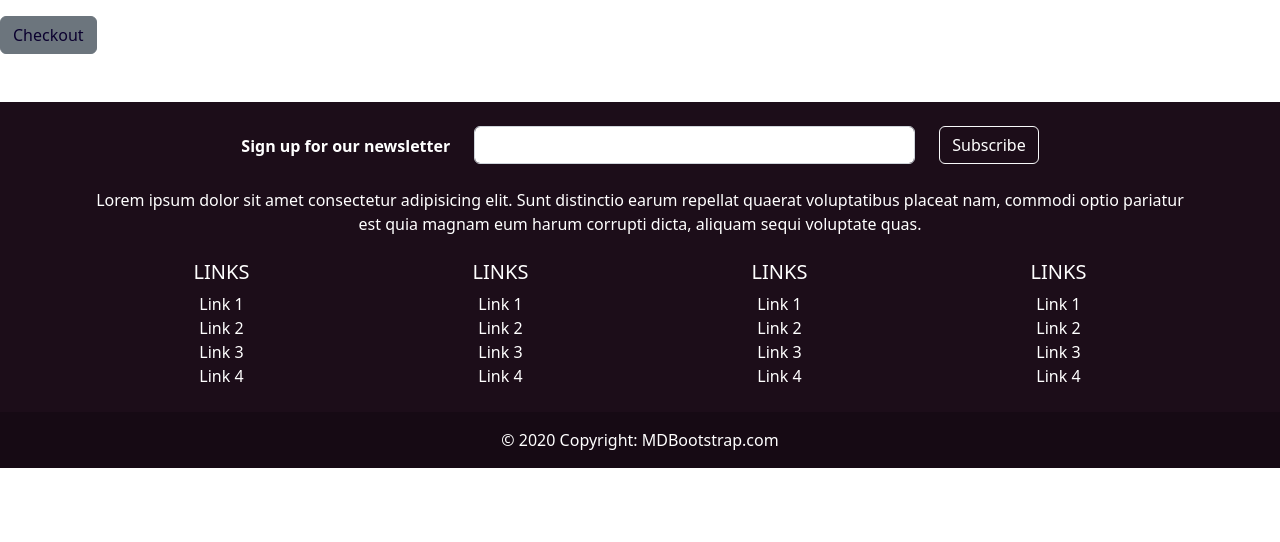
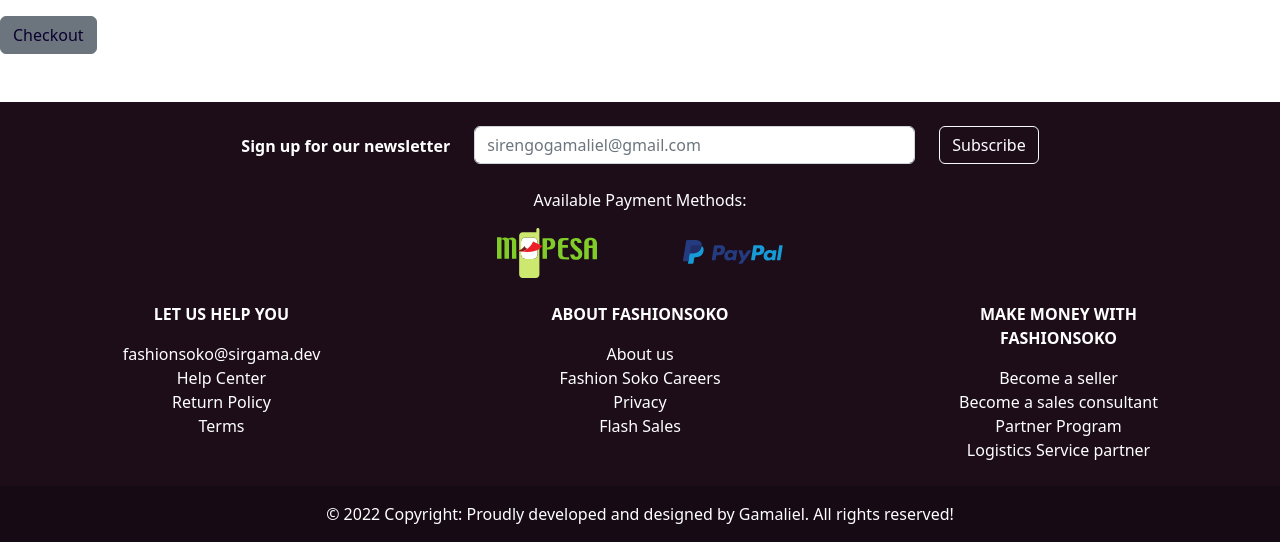
Before and after one commit to sirgama/fashionsoko, a Django app: page /shop/cart/ in a window 1280 px wide. Shown: the part 260-802 px from the top of the page. Before the commit the page ends 728 px from the top, so only its background shows below. Run offline with Django 4.2, Linux system fonts and the light colour scheme; a user stored in the database is signed in; data comes from the database, SQL or seed files in the repository; both versions use the stored data as it was after the commit; data that the repository does not hold is empty; some libraries are stand-ins or nearby versions.

Commit message:
fix text on footer and mpesa & paypal vectors

```diff
--- a/shop/templates/shop/footer.html
+++ b/shop/templates/shop/footer.html
@@ -21,7 +21,7 @@
             <div class="col-md-5 col-12">
               <!-- Email input -->
               <div class="form-outline form-white mb-4">
-                <input type="email" id="form5Example2" class="form-control text-white" />
+                <input type="email" id="form5Example2" placeholder="{{request.user.email}}" class="form-control text-white" />
                 <!-- <label class="form-label text-white" for="form5Example2">Email address</label> -->
               </div>
             </div>
@@ -46,11 +46,12 @@
       <!-- Section: Text -->
       <section class="mb-4 text-white">
         <p class="text-white">
-          Lorem ipsum dolor sit amet consectetur adipisicing elit. Sunt
-          distinctio earum repellat quaerat voluptatibus placeat nam,
-          commodi optio pariatur est quia magnam eum harum corrupti dicta,
-          aliquam sequi voluptate quas.
+          Available Payment Methods:
         </p>
+        <div class="row d.flex justify-content-center align-items-center">
+            <div class="col-2"><img src="{% static 'images/mpesa.svg' %}" class="img-fluid" height="100" width="100" alt=""></div>
+            <div class="col-2"><img src="{% static 'images/PayPal.svg' %}" class="img-fluid" height="100" width="100" alt=""></div>
+        </div>
       </section>
       <!-- Section: Text -->
 
@@ -61,20 +62,41 @@
         <div class="row">
           <!--Grid column-->
           <div class="col-lg-3 col-md-6 mb-4 mb-md-0 text-white">
-            <h5 class="text-uppercase text-white">Links</h5>
+            <p class="text-uppercase fw-bold text-white">Let us help you</p>
 
             <ul class="list-unstyled mb-0">
               <li>
-                <a href="#!" class="text-white">Link 1</a>
+                <a href="#!" class="text-white">fashionsoko@sirgama.dev</a>
               </li>
               <li>
-                <a href="#!" class="text-white">Link 2</a>
+                <a href="#!" class="text-white">Help Center</a>
               </li>
               <li>
-                <a href="#!" class="text-white">Link 3</a>
+                <a href="#!" class="text-white">Return Policy</a>
               </li>
               <li>
-                <a href="#!" class="text-white">Link 4</a>
+                <a href="#!" class="text-white">Terms</a>
+              </li>
+            </ul>
+          </div>
+          <!--Grid column-->
+
+          <!--Grid column-->
+          <div class="col-lg-6 col-md-6 mb-4 mb-md-0">
+            <p class="text-uppercase fw-bold text-white">About FashionSoko</p>
+
+            <ul class="list-unstyled mb-0">
+              <li>
+                <a href="#!" class="text-white">About us</a>
+              </li>
+              <li>
+                <a href="#!" class="text-white">Fashion Soko Careers</a>
+              </li>
+              <li>
+                <a href="#!" class="text-white">Privacy</a>
+              </li>
+              <li>
+                <a href="#!" class="text-white">Flash Sales</a>
               </li>
             </ul>
           </div>
@@ -82,66 +104,26 @@
 
           <!--Grid column-->
           <div class="col-lg-3 col-md-6 mb-4 mb-md-0">
-            <h5 class="text-uppercase text-white">Links</h5>
+            <p class="text-uppercase fw-bold text-white">Make money with FashionSoko</p>
 
             <ul class="list-unstyled mb-0">
               <li>
-                <a href="#!" class="text-white">Link 1</a>
+                <a href="#!" class="text-white">Become a seller</a>
               </li>
               <li>
-                <a href="#!" class="text-white">Link 2</a>
+                <a href="#!" class="text-white">Become a sales consultant</a>
               </li>
               <li>
-                <a href="#!" class="text-white">Link 3</a>
+                <a href="#!" class="text-white">Partner Program</a>
               </li>
               <li>
-                <a href="#!" class="text-white">Link 4</a>
+                <a href="#!" class="text-white">Logistics Service partner</a>
               </li>
             </ul>
           </div>
           <!--Grid column-->
 
-          <!--Grid column-->
-          <div class="col-lg-3 col-md-6 mb-4 mb-md-0">
-            <h5 class="text-uppercase text-white">Links</h5>
 
-            <ul class="list-unstyled mb-0">
-              <li>
-                <a href="#!" class="text-white">Link 1</a>
-              </li>
-              <li>
-                <a href="#!" class="text-white">Link 2</a>
-              </li>
-              <li>
-                <a href="#!" class="text-white">Link 3</a>
-              </li>
-              <li>
-                <a href="#!" class="text-white">Link 4</a>
-              </li>
-            </ul>
-          </div>
-          <!--Grid column-->
-
-          <!--Grid column-->
-          <div class="col-lg-3 col-md-6 mb-4 mb-md-0">
-            <h5 class="text-uppercase text-white">Links</h5>
-
-            <ul class="list-unstyled mb-0">
-              <li>
-                <a href="#!" class="text-white">Link 1</a>
-              </li>
-              <li>
-                <a href="#!" class="text-white">Link 2</a>
-              </li>
-              <li>
-                <a href="#!" class="text-white">Link 3</a>
-              </li>
-              <li>
-                <a href="#!" class="text-white">Link 4</a>
-              </li>
-            </ul>
-          </div>
-          <!--Grid column-->
         </div>
         <!--Grid row-->
       </section>
@@ -152,8 +134,8 @@
 
     <!-- Copyright -->
     <div class="text-center p-3 text-white" style="background-color: rgba(0, 0, 0, 0.2)">
-      © 2020 Copyright:
-      <a class="text-white" href="https://mdbootstrap.com/">MDBootstrap.com</a>
+      © 2022 Copyright:
+      <a class="text-white" href="https://sirgama.dev/">Proudly developed and designed by Gamaliel. All rights reserved!</a>
     </div>
     <!-- Copyright -->
 
```
Also changed, not shown: db.sqlite3, static/images/PayPal.svg (added), static/images/mpesa.svg (added).
